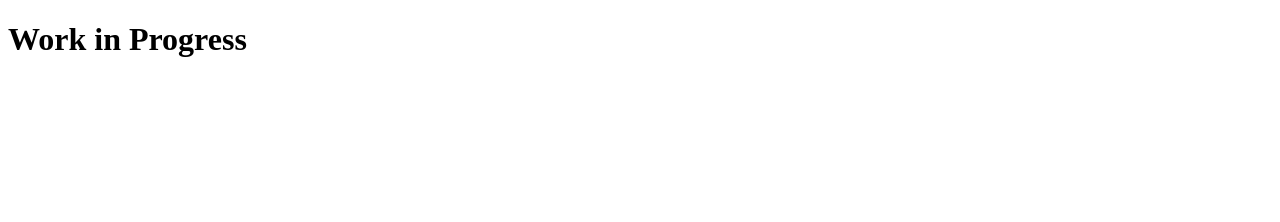
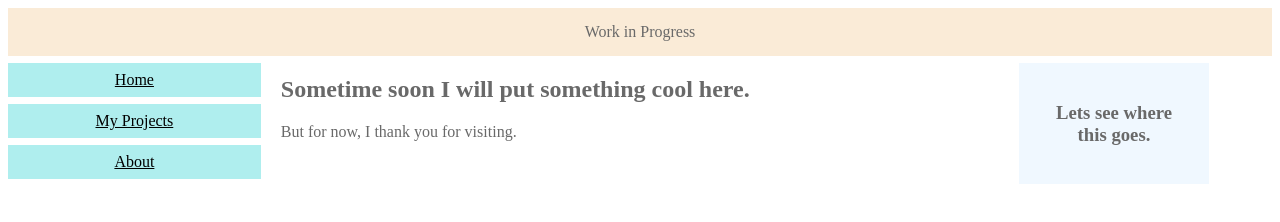
Before and after one commit to atSartor/andrewsartor.github.io, a plain HTML site: page index.html in a window 1280 px wide. Drawn offline with Linux system fonts and the light colour scheme.

Commit message:
A few updates

```diff
--- a/index.html
+++ b/index.html
@@ -1,11 +1,57 @@
 <!DOCTYPE html>
 <html>
+<head>
     <meta charset="UTF-8">
-<head>
-
+    <meta name="viewport" content="width=device-width, initial-scale=1.0">
     <title>A Work in Progress</title>
+<style>
+    *{
+        box-sizing: border-box;
+    }
+    .menu {
+        float:left;
+        width:20%;
+        text-align:center;
+    }
+    .menu a {
+        background-color: paleturquoise;
+        padding:8px;
+        margin-top:7px;
+        display:block;
+        width:100%;
+        color:black;
+    }
+    .main {
+        float:left;
+        width:60%;
+        padding:0 20px;
+    }
+    .bottom {
+        background-color: aliceblue;
+        float:left;
+        width:15%;
+        padding:20px;
+        margin-top:7px;
+        text-align:center;
+    }
+</style>
 </head>
-<body>
-    <h1>Work in Progress</h1>
+<body style="font-family:Veranda;color:dimgray">
+<div style="background-color: antiquewhite;padding:15px;text-align: center;"
+    <h1 style="font-size:10vw">Work in Progress</h1>
+</div>
+<div style="overflow:auto">
+<div class="menu">
+    <a href="https://atsartor.github.io/">Home</a>
+    <a href="https://github.com/atSartor">My Projects</a>
+    <a href="#">About</a>
+</div>
+<div class="main">
+    <h2>Sometime soon I will put something cool here.</h2>
+    <p>But for now, I thank you for visiting.</p>
+</div>
+<div class="bottom">
+    <h3>Lets see where this goes.</h3>
+</div>
 </body>
 </html>
```
